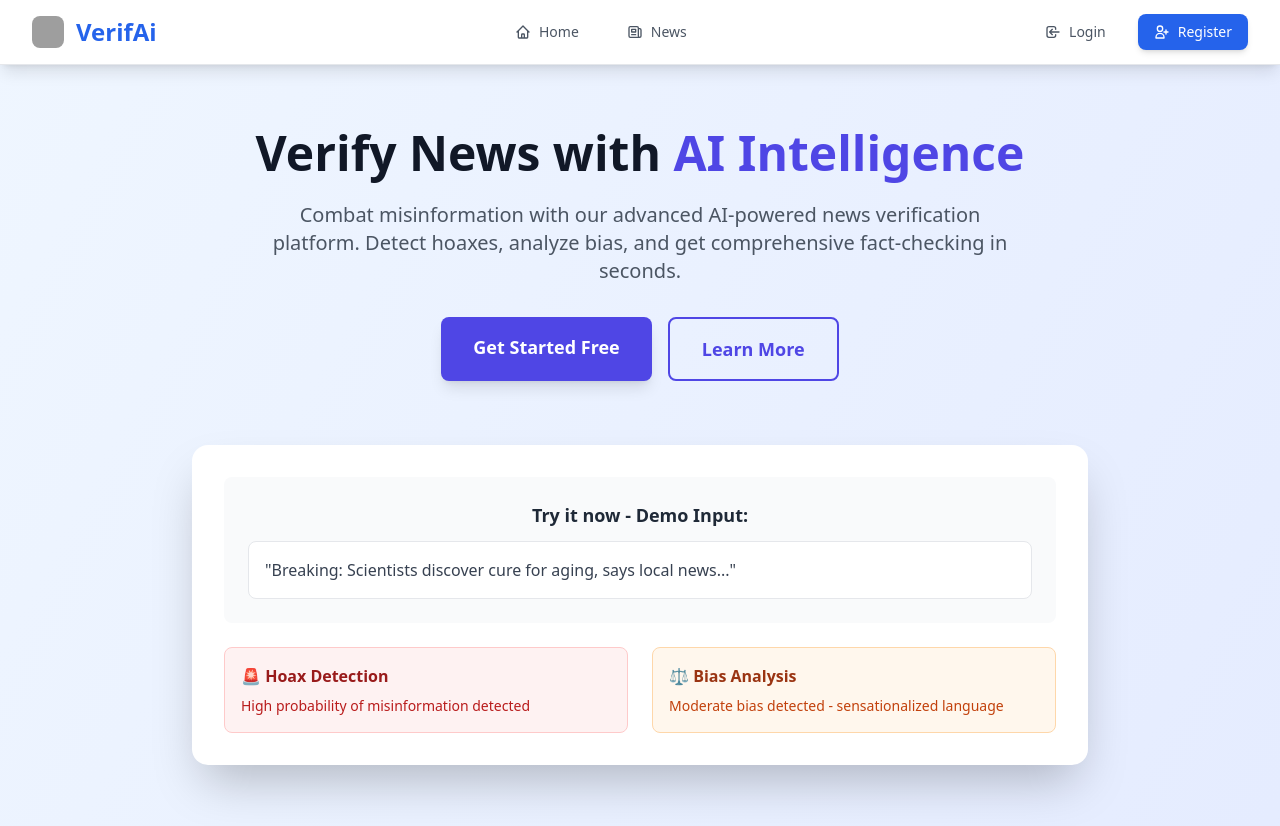
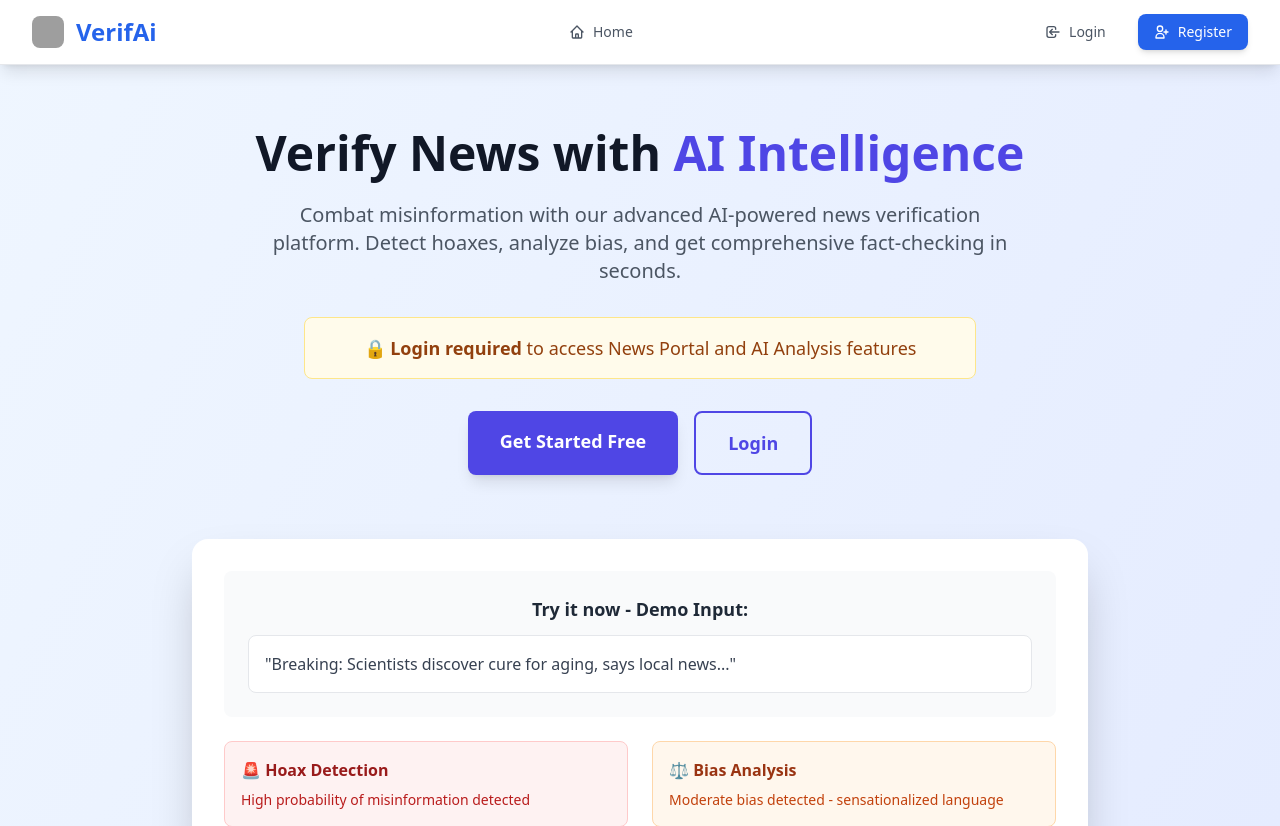
Before and after one commit to 2021HUMMM/BUFFTECHBROS, a Django app: page / in a window 1280 px wide. Shown: the top 826 px of the page. Run offline with Django 5.2, Linux system fonts and the light colour scheme; some libraries are stand-ins or nearby versions; grey boxes are pictures that could not be loaded.

Commit message:
feat: ui refinement

```diff
--- a/analyzer/views.py
+++ b/analyzer/views.py
@@ -2,6 +2,7 @@ from django.conf import settings
 from django.shortcuts import render
 from django.http import JsonResponse
 from django.views.decorators.csrf import csrf_exempt
+from django.contrib.auth.decorators import login_required
 import openai
 import requests
 import json
@@ -786,6 +787,7 @@ def analyze_news_url(url, manual_publish_date=None):
         }
 
 
+@login_required
 def analyze_url_api(request):
     """API endpoint for AJAX URL analysis"""
     news_url = request.GET.get('url', '')
@@ -861,6 +863,7 @@ def get_keywords(page_string):
 
 
 @csrf_exempt
+@login_required
 def ai_comparison_api(request):
     """
     API endpoint for generating AI comparison analysis
--- a/bufftechbros/settings.py
+++ b/bufftechbros/settings.py
@@ -128,3 +128,8 @@ STATIC_URL = 'static/'
 # https://docs.djangoproject.com/en/5.1/ref/settings/#default-auto-field
 
 DEFAULT_AUTO_FIELD = 'django.db.models.BigAutoField'
+
+# Authentication settings
+LOGIN_URL = '/auth/login/'
+LOGIN_REDIRECT_URL = '/news/'
+LOGOUT_REDIRECT_URL = '/'
--- a/main/templates/landing.html
+++ b/main/templates/landing.html
@@ -24,13 +24,27 @@
           Detect hoaxes, analyze bias, and get comprehensive fact-checking in seconds.
         </p>
 
+        {% if not user.is_authenticated %}
+        <div class="bg-amber-50 border border-amber-200 rounded-lg p-4 mb-8 max-w-2xl mx-auto">
+          <p class="text-amber-800 text-lg">
+            🔒 <strong>Login required</strong> to access News Portal and AI Analysis features
+          </p>
+        </div>
+        {% endif %}
+
         <div class="flex flex-col sm:flex-row gap-4 justify-center mb-16">
+          {% if user.is_authenticated %}
+          <a href="{% url 'news_portal:show_news' %}" class="bg-indigo-600 text-white px-8 py-4 rounded-lg text-lg font-semibold hover:bg-indigo-700 transition duration-200 shadow-lg">
+            Go to News Portal
+          </a>
+          {% else %}
           <a href="{% url 'authentication:register' %}" class="bg-indigo-600 text-white px-8 py-4 rounded-lg text-lg font-semibold hover:bg-indigo-700 transition duration-200 shadow-lg">
             Get Started Free
           </a>
-          <a href="#features" class="border-2 border-indigo-600 text-indigo-600 px-8 py-4 rounded-lg text-lg font-semibold hover:bg-indigo-50 transition duration-200">
-            Learn More
+          <a href="{% url 'authentication:login' %}" class="border-2 border-indigo-600 text-indigo-600 px-8 py-4 rounded-lg text-lg font-semibold hover:bg-indigo-50 transition duration-200">
+            Login
           </a>
+          {% endif %}
         </div>
 
         <!-- Demo Preview -->
--- a/news_portal/views.py
+++ b/news_portal/views.py
@@ -1,11 +1,13 @@
 from django.conf import settings
 from django.shortcuts import render
 from django.http import JsonResponse
+from django.contrib.auth.decorators import login_required
 import requests
 from analyzer.views import analyze_news_url
 from datetime import datetime, timedelta
 
 
+@login_required
 def show_news(request):
     search_query = request.GET.get('search', '')
     category = request.GET.get('category', '')
--- a/templates/navbar.html
+++ b/templates/navbar.html
@@ -26,14 +26,17 @@
             </svg>
             Home
           </a>
+
+          {% if user.is_authenticated %}
           <a
             href="{% url 'news_portal:show_news' %}"
             class="{% if request.resolver_match.view_name == 'news_portal:show_news' %}bg-blue-100 text-blue-700{% else %}text-gray-600 hover:text-blue-600 hover:bg-blue-50{% endif %} px-4 py-2 rounded-lg text-sm font-medium transition-all duration-200 flex items-center">
             <svg class="w-4 h-4 mr-2" fill="none" stroke="currentColor" viewBox="0 0 24 24">
               <path stroke-linecap="round" stroke-linejoin="round" stroke-width="2" d="M19 20H5a2 2 0 01-2-2V6a2 2 0 012-2h10a2 2 0 012 2v1m2 13a2 2 0 01-2-2V7m2 13a2 2 0 002-2V9a2 2 0 00-2-2h-2m-4-3H9M7 16h6M7 8h6v4H7V8z"></path>
             </svg>
-            News
+            News Portal
           </a>
+          {% endif %}
         </div>
       </div>
 
@@ -141,11 +144,14 @@
         class="{% if request.resolver_match.view_name == 'main:main_page' %}bg-blue-100 text-blue-700{% else %}text-gray-600 hover:text-blue-600 hover:bg-blue-50{% endif %} block px-3 py-2 rounded-md text-base font-medium">
         🏠 Home
       </a>
+
+      {% if user.is_authenticated %}
       <a
         href="{% url 'news_portal:show_news' %}"
         class="{% if request.resolver_match.view_name == 'news_portal:show_news' %}bg-blue-100 text-blue-700{% else %}text-gray-600 hover:text-blue-600 hover:bg-blue-50{% endif %} block px-3 py-2 rounded-md text-base font-medium">
-        📰 News
+        📰 News Portal
       </a>
+      {% endif %}
 
       <div class="border-t border-gray-200 pt-4 pb-3">
         {% if user.is_authenticated %}
```
